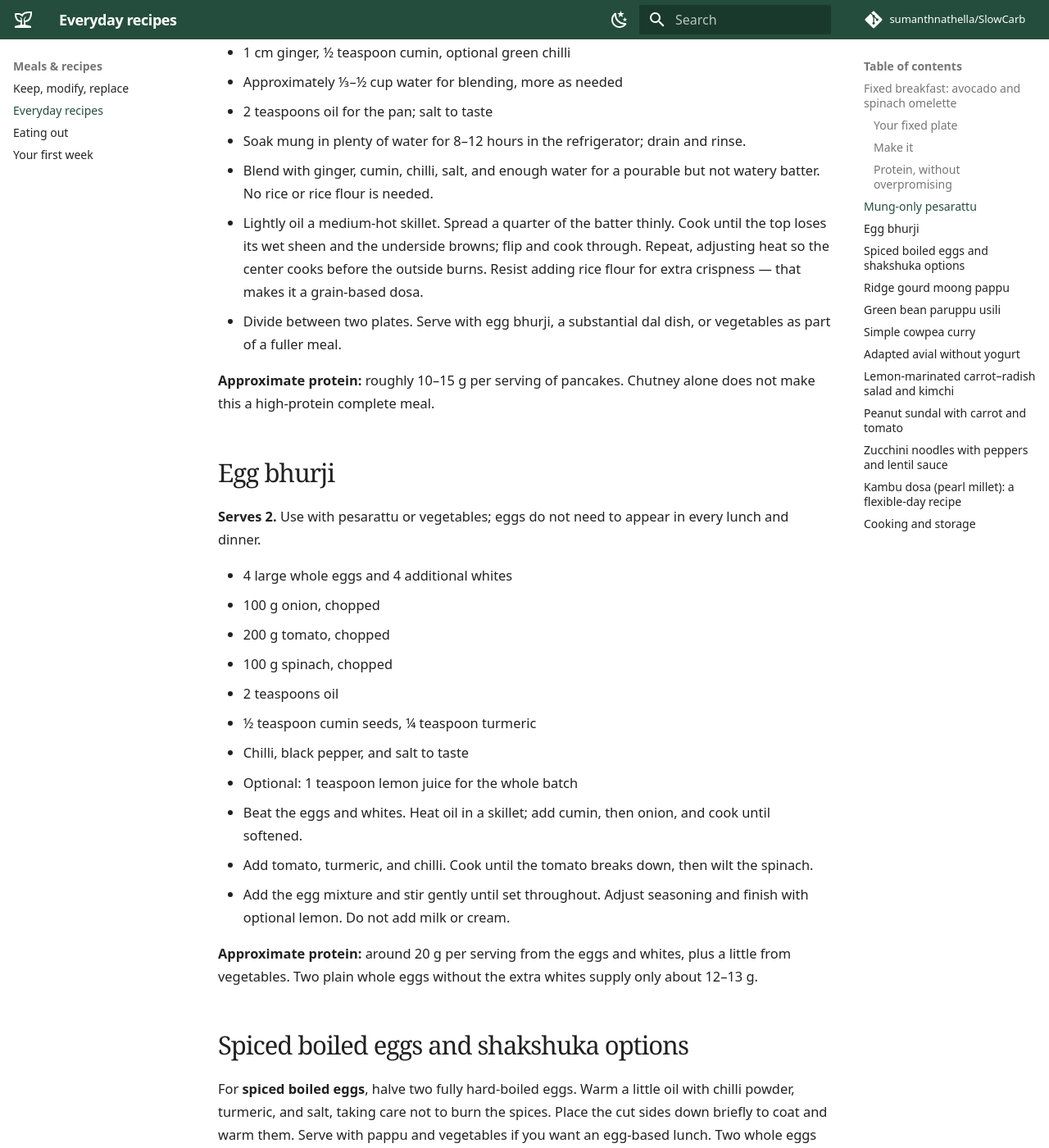
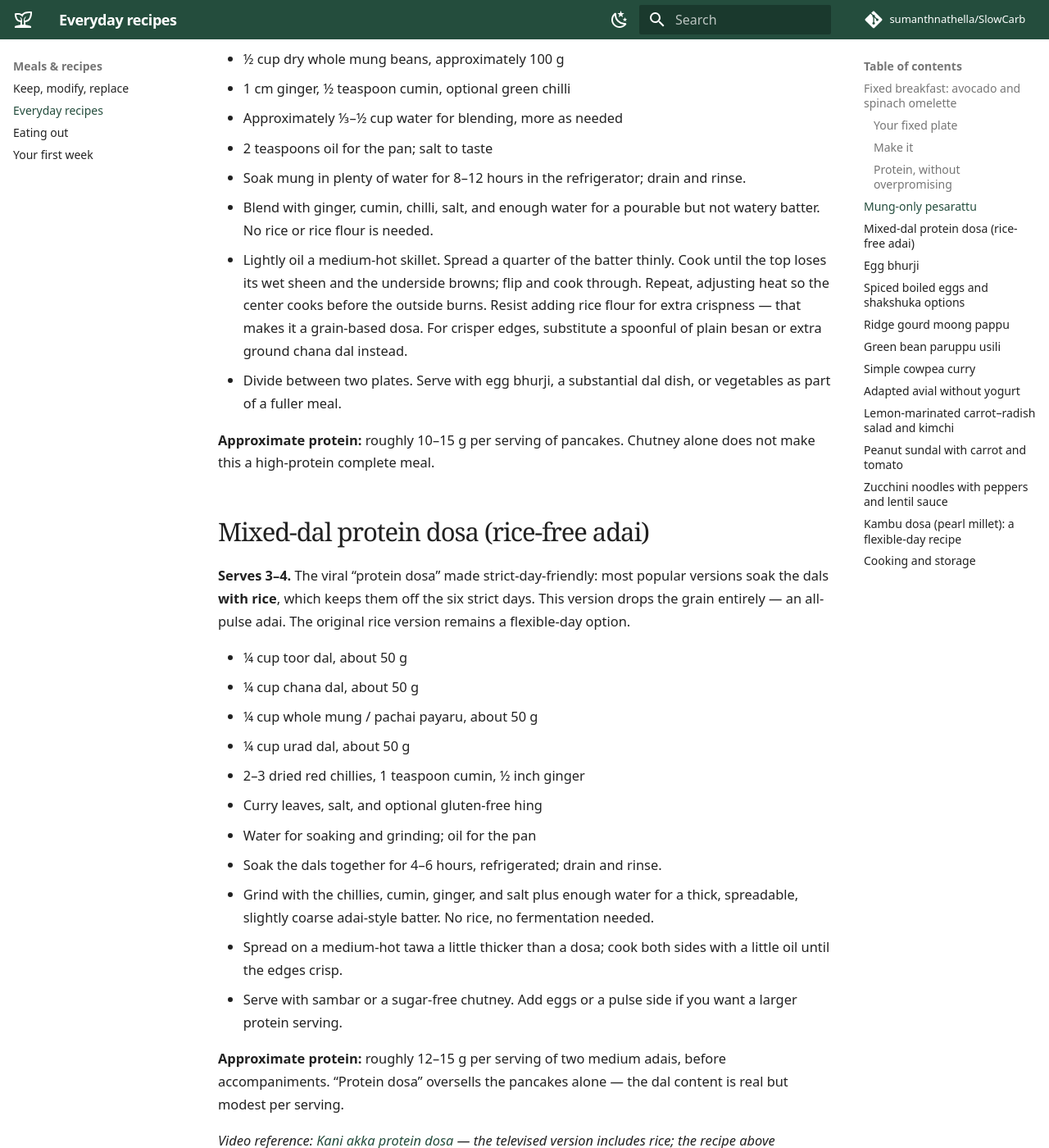
Before and after one commit to sumanthnathella/SlowCarb, an MkDocs documentation site: the page built from docs/meals/recipes.md, in a window 1280 px wide and 1400 px high, scrolled down 3008 px. Shown: the whole window at 82% size. Built offline with MkDocs 1.6.1 and Material for MkDocs 9.7.7, drawn with Linux system fonts in a browser that asks for light colours; comment, search, counter and statistics services are not loaded; some of the changed text lies outside the part shown.

Commit message:
Add rice-free protein dosa and recipe-video references
The viral protein dosa joins the recipes as a rice-free all-pulse
adai, each video recipe now links back to its source for reference,
and a substitute-or-skip guide covers rice, rice flour, rava, and
grain coatings that video recipes commonly add.

Generated with [Devin](https://devin.ai)

Co-Authored-By: Devin <158243242+devin-ai-integration[bot]@users.noreply.github.com>

```diff
--- a/docs/meals/recipes.md
+++ b/docs/meals/recipes.md
@@ -53,6 +53,8 @@ Carton egg whites can save separating eggs; use the label's equivalent quantity.
 
 Also called **green gram dosa, pachai payaru dosai, or pesara dosa** — the pulse-batter dosa in the Tuesday and Wednesday dinners. **Serves 2.** Makes about four medium pancakes, depending on thickness. This is an optional lunch/dinner accompaniment, not a required replacement for the fixed breakfast.
 
+*Video reference: [green gram dosa / pesarattu](https://youtube.com/shorts/an6KSg8MZWU) — an external recipe video, not an endorsement.*
+
 - ½ cup dry whole mung beans, approximately 100 g
 - 1 cm ginger, ½ teaspoon cumin, optional green chilli
 - Approximately ⅓–½ cup water for blending, more as needed
@@ -60,10 +62,31 @@ Also called **green gram dosa, pachai payaru dosai, or pesara dosa** — the pul
 
 1. Soak mung in plenty of water for 8–12 hours in the refrigerator; drain and rinse.
 2. Blend with ginger, cumin, chilli, salt, and enough water for a pourable but not watery batter. No rice or rice flour is needed.
-3. Lightly oil a medium-hot skillet. Spread a quarter of the batter thinly. Cook until the top loses its wet sheen and the underside browns; flip and cook through. Repeat, adjusting heat so the center cooks before the outside burns. Resist adding rice flour for extra crispness — that makes it a grain-based dosa.
+3. Lightly oil a medium-hot skillet. Spread a quarter of the batter thinly. Cook until the top loses its wet sheen and the underside browns; flip and cook through. Repeat, adjusting heat so the center cooks before the outside burns. Resist adding rice flour for extra crispness — that makes it a grain-based dosa. For crisper edges, substitute a spoonful of plain besan or extra ground chana dal instead.
 4. Divide between two plates. Serve with egg bhurji, a substantial dal dish, or vegetables as part of a fuller meal.
 
 **Approximate protein:** roughly 10–15 g per serving of pancakes. Chutney alone does not make this a high-protein complete meal.
+
+## Mixed-dal protein dosa (rice-free adai)
+
+**Serves 3–4.** The viral “protein dosa” made strict-day-friendly: most popular versions soak the dals **with rice**, which keeps them off the six strict days. This version drops the grain entirely — an all-pulse adai. The original rice version remains a flexible-day option.
+
+- ¼ cup toor dal, about 50 g
+- ¼ cup chana dal, about 50 g
+- ¼ cup whole mung / pachai payaru, about 50 g
+- ¼ cup urad dal, about 50 g
+- 2–3 dried red chillies, 1 teaspoon cumin, ½ inch ginger
+- Curry leaves, salt, and optional gluten-free hing
+- Water for soaking and grinding; oil for the pan
+
+1. Soak the dals together for 4–6 hours, refrigerated; drain and rinse.
+2. Grind with the chillies, cumin, ginger, and salt plus enough water for a thick, spreadable, slightly coarse adai-style batter. No rice, no fermentation needed.
+3. Spread on a medium-hot tawa a little thicker than a dosa; cook both sides with a little oil until the edges crisp.
+4. Serve with sambar or a sugar-free chutney. Add eggs or a pulse side if you want a larger protein serving.
+
+**Approximate protein:** roughly 12–15 g per serving of two medium adais, before accompaniments. “Protein dosa” oversells the pancakes alone — the dal content is real but modest per serving.
+
+*Video reference: [Kani akka protein dosa](https://youtube.com/shorts/13WO2-uSAZA) — the televised version includes rice; the recipe above substitutes an equal volume of dal. See [if a recipe calls for rice](dishes.md#if-a-recipe-calls-for-rice-substitute-or-skip).*
 
 ## Egg bhurji
 
@@ -230,6 +253,8 @@ Ferriss explicitly lists kimchi. Choose a confirmed vegetarian and gluten-free p
 
 **Flexible-day role:** serve with a sambar that carries a substantial dal portion, and chutney without added sugar. A couple of dosas is a meal portion, not an all-day snack. On strict days, the [mung-only pesarattu](#mung-only-pesarattu) is the grain-free option.
 
+*Video reference: [no-rice crispy kambu dosa](https://youtube.com/shorts/wqZultrzxDo) — an external recipe video, not an endorsement. For strict days, substitute the millet batter with the [all-pulse pesarattu or adai batter](#mung-only-pesarattu) — same soak-grind-cook method, no grain.*
+
 ## Cooking and storage
 
 !!! warning "Store batches safely"
```
Also changed, not shown: docs/meals/dishes.md (+11 -1 lines).
